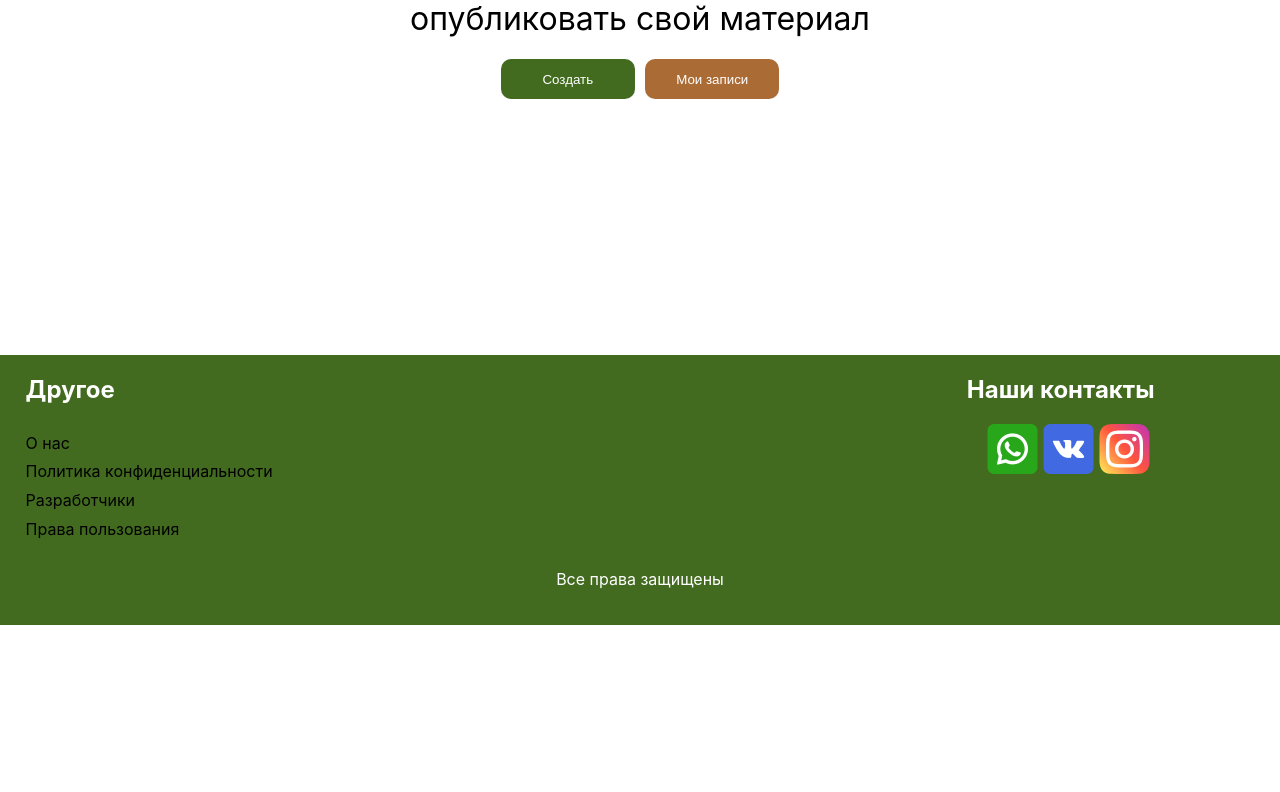
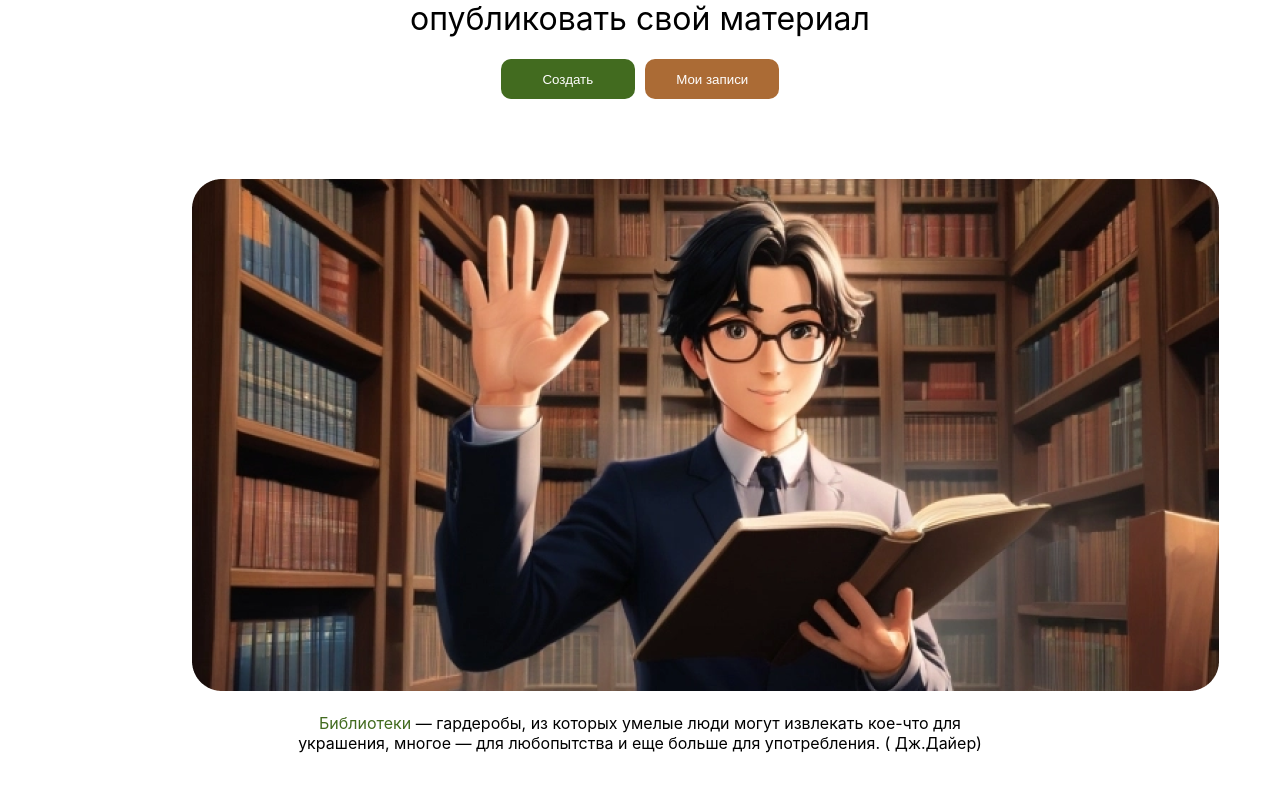
Before and after one commit to darkfos/BookTale, a React (Create React App) app in the folder ClientApp/booktale/: page /library in a window 1280 px wide. Shown: the part 216-1008 px from the top of the page. Before the commit the page ends 841 px from the top, so only its background shows below. Built offline with nearby package versions, Linux system fonts and the light colour scheme.

Commit message:
Added library page

```diff
--- a/ClientApp/booktale/src/pages/LibraryCss.css
+++ b/ClientApp/booktale/src/pages/LibraryCss.css
@@ -13,6 +13,10 @@
     background-color: #426B1F;
 }
 
+.color-for-gr-text{
+    color: #426B1F;
+}
+
 .btn-library{
     text-align: center;
     width: 100%;
@@ -24,3 +28,15 @@
 .btn-library > button {
     margin: 0 5px;
 }
+
+.library-main-container {
+    width: 100%;
+    margin: auto;
+    text-align: center;
+}
+
+.library-main-container > p {
+    padding-top: 2%;
+    width: 80%;
+    margin: auto;
+}
--- a/ClientApp/booktale/src/pages/LibraryPage.jsx
+++ b/ClientApp/booktale/src/pages/LibraryPage.jsx
@@ -2,6 +2,7 @@ import "./PagesCss.css";
 import "./LibraryCss.css";
 import ButtonMain from "../components/buttons/ButtonMainPage";
 import BrownButton from "../components/buttons/BrownButton";
+import LibraryImage from "../static/library.png";
 
 export default function Library() {
     return (
@@ -13,6 +14,14 @@ export default function Library() {
                    <BrownButton text="Мои записи"/>
                 </div>
             </div>
+            <br />
+            <br />
+            <br />
+            <br />
+            <div className="library-main-container">
+                <img src={ LibraryImage } alt="Уный парень поясняет за книги" />
+                <p><span className="color-for-gr-text">Библиотеки</span> — гардеробы, из которых умелые люди могут извлекать  кое-что для украшения, многое — для любопытства и еще больше для  употребления. ( Дж.Дайер)</p>
+            </div>
         </main>
     )
 }
```
Also changed, not shown: ClientApp/booktale/src/static/library.png (added).
